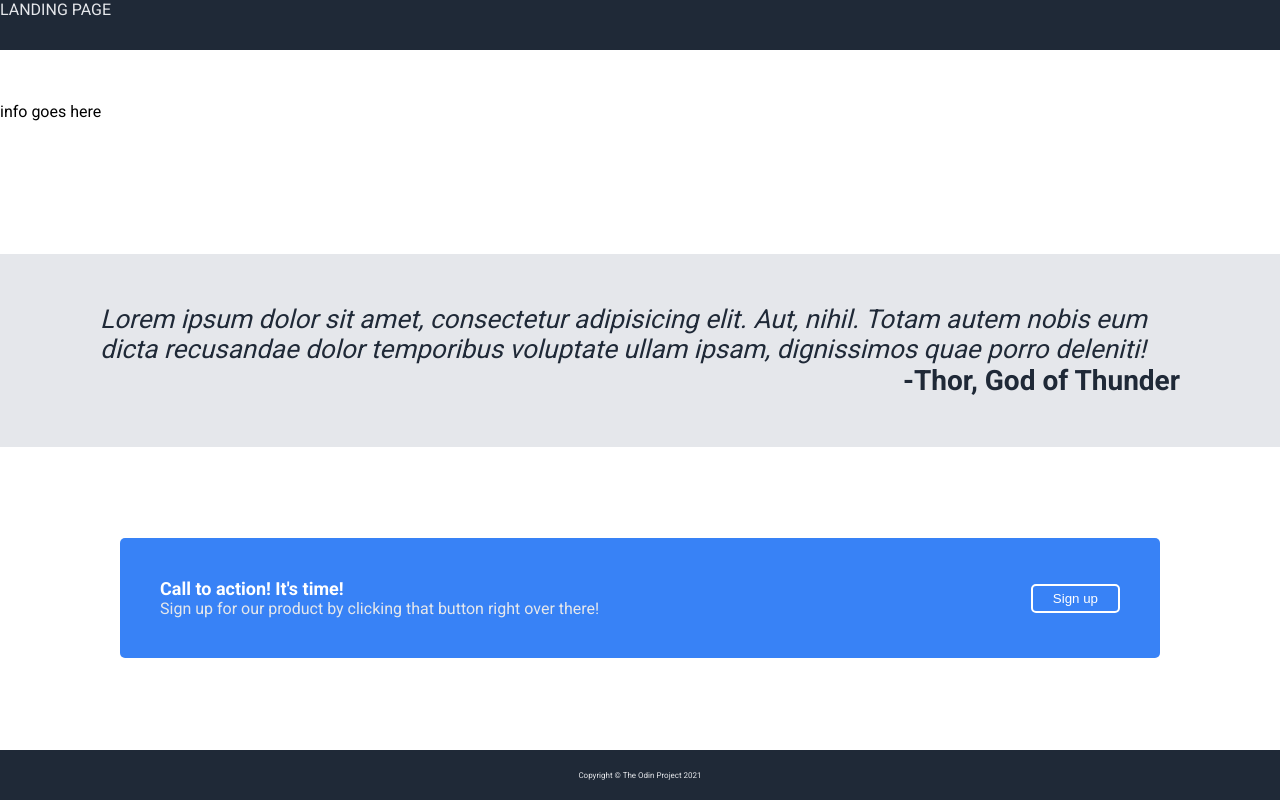
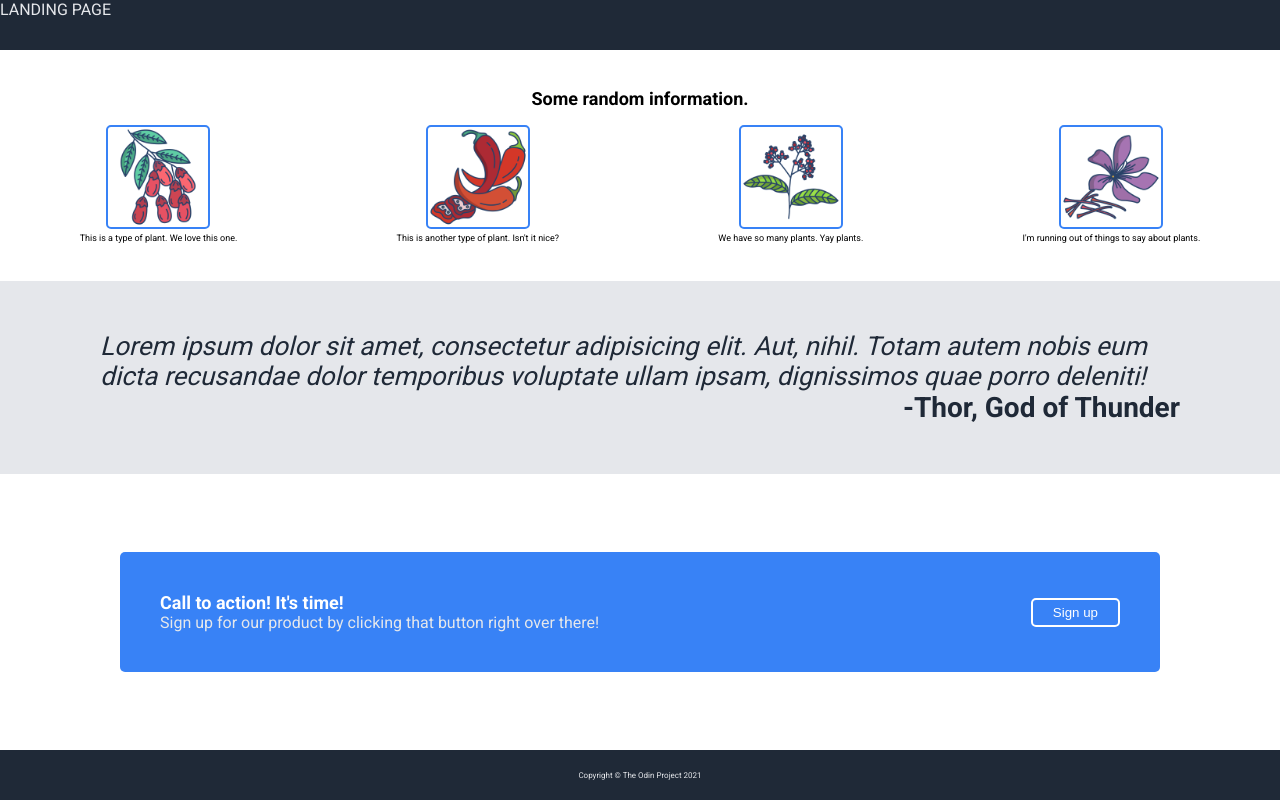
Before and after one commit to foomw96/Odin_Landing_Page, a plain HTML site: page index.html in a window 1280 px wide. Drawn offline with Linux system fonts and the light colour scheme.

Commit message:
Lay out info portion and images

```diff
--- a/index.html
+++ b/index.html
@@ -13,7 +13,27 @@
 
     <div class="info">
 
-        info goes here
+        <div class="infotitle">
+            Some random information.
+        </div>
+        <div class="infopics">
+            <div class="infopic">
+                <img src="./images/barberry.png" alt="barberry">
+                <div class="text">This is a type of plant. We love this one.</div>
+            </div>
+            <div class="infopic">
+                <img src="./images/chilli.png" alt="chili">
+                <div class="text">This is another type of plant. Isn't it nice?</div>
+            </div>
+            <div class="infopic">
+                <img src="./images/pepper.png" alt="pepper">
+                <div class="text">We have so many plants. Yay plants.</div>
+            </div>
+            <div class="infopic">
+                <img src="./images/saffron.png" alt="saffron">
+                <div class="text">I'm running out of things to say about plants.</div>
+            </div>
+        </div>
 
     </div>
 
--- a/styles.css
+++ b/styles.css
@@ -23,8 +23,38 @@ button {
 }
 
 .info {
-    height: 100px;
     background-color: white;
+    display: flex;
+    flex-direction: column;
+    justify-content: center;
+    gap: 16px;
+}
+
+.infotitle {
+    text-align: center;
+    font-weight: bolder;
+    font-size: large;
+}
+
+.infopics {
+    display: flex;
+    align-items: center;
+    justify-content: space-around;
+}
+
+.infopic {
+    text-align: center;
+    min-width: 100px;
+}
+
+.infopic .text {
+    font-size: xx-small;
+}
+
+.infopic img {
+    width: 100px;
+    border: 2px solid #3882F6;
+    border-radius: 5px;
 }
 
 .quote {
```
Also changed, not shown: images/barberry.png (added), images/chilli.png (added), images/pepper.png (added), images/saffron.png (added).
